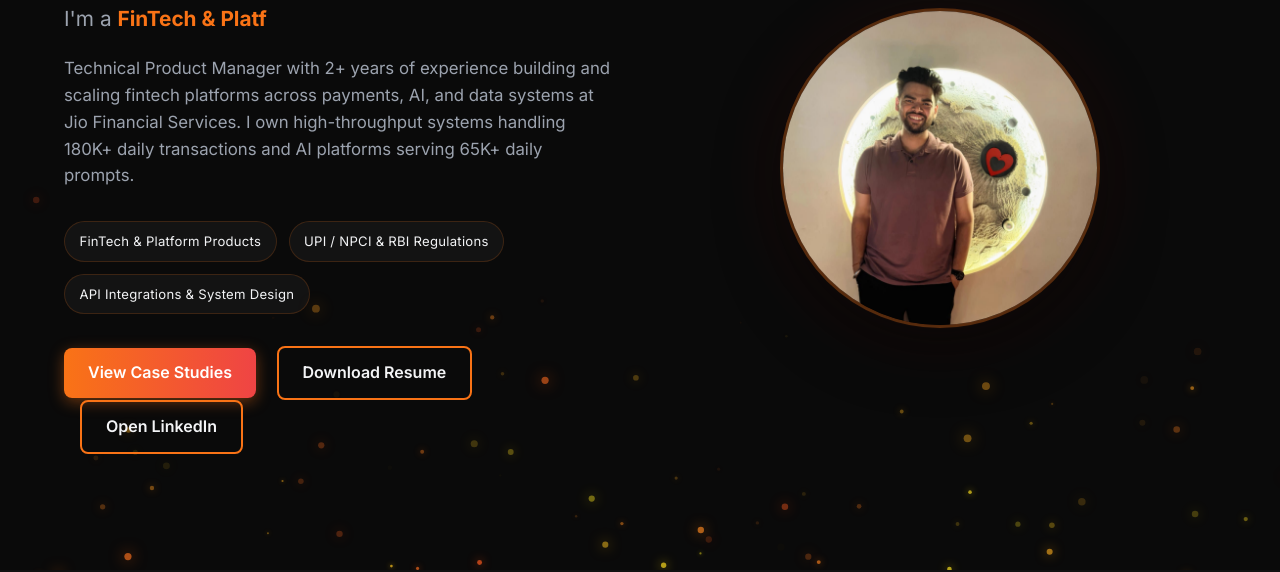
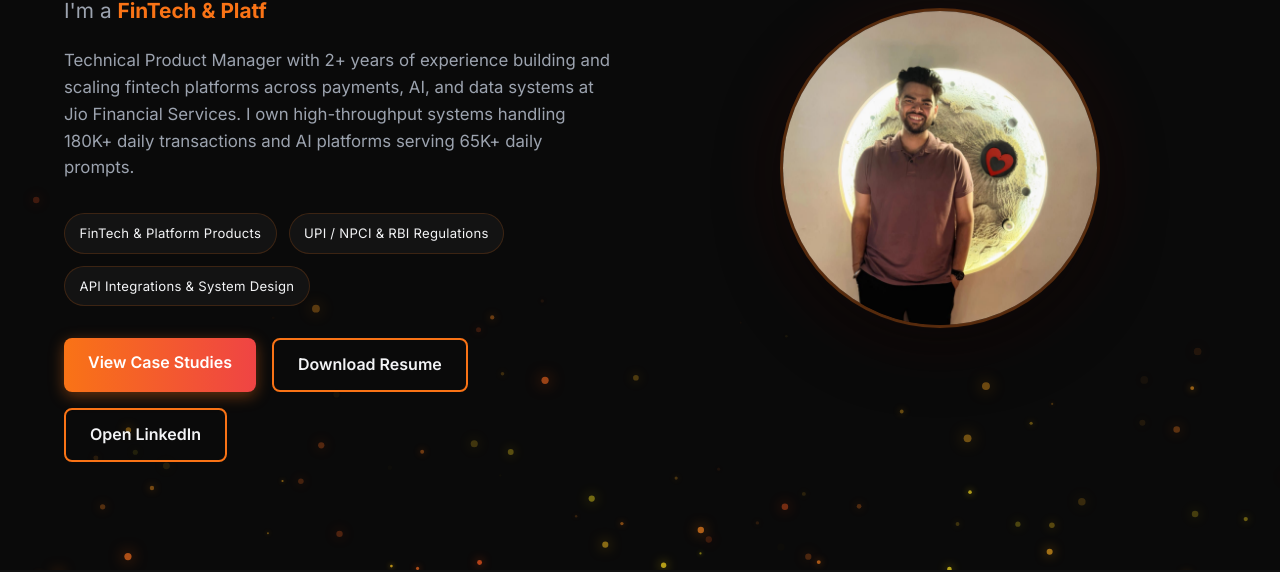
Before and after one commit to tirthesh2001/Portfolio, a website: page index.html in a window 1280 px wide. Shown: the part 230-802 px from the top of the page. Drawn offline with Linux system fonts and the light colour scheme.

Commit message:
Fix CTA button alignment in hero section

```diff
--- a/styles.css
+++ b/styles.css
@@ -419,6 +419,9 @@ a:hover {
 }
 
 .hero-cta {
+  display: flex;
+  flex-wrap: wrap;
+  gap: 1rem;
   animation: fadeInUp 0.8s ease-out 0.45s forwards;
   opacity: 0;
 }
@@ -489,7 +492,6 @@ a:hover {
   background: transparent;
   color: var(--text-primary);
   border: 2px solid var(--accent-primary);
-  margin-left: 1rem;
 }
 
 .btn-outline:hover {
```
